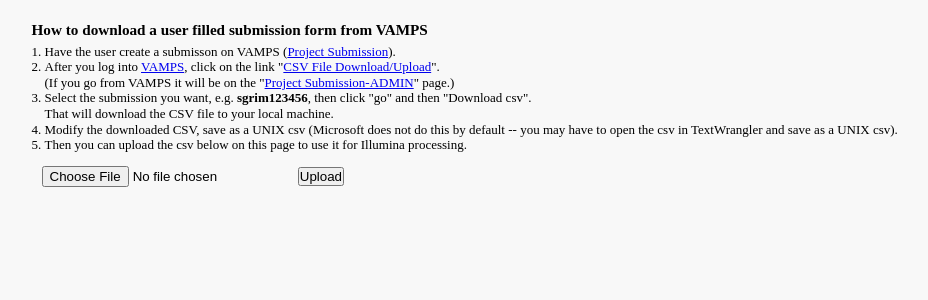
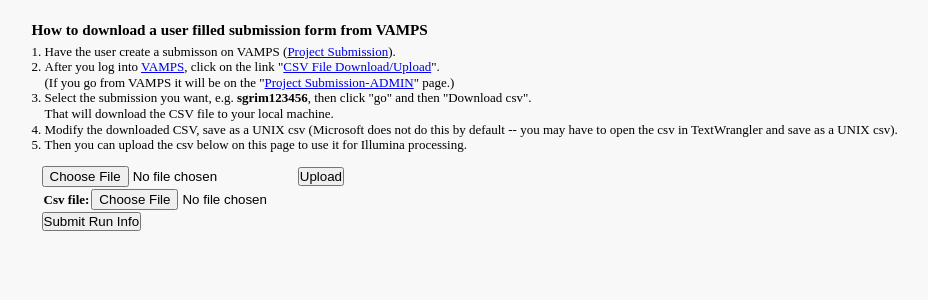
Before and after one commit to MBL-Woods-Hole/django_sites, a Django app: template mysite/submission/templates/submission/upload_metadata.html in a window 1280 px wide. Shown: the part 142-442 px from the top of the page, without its empty margins (145-1073 px from the left). Run offline with Django 3.2, Linux system fonts and the light colour scheme; the template is opened without the code that fills it: values that come from a table or form of the project are taken from there, others are empty; parts of the project's set-up code (start-up, migrations or seed data) failed here and were passed over.

Commit message:
all 3 on one page

```diff
--- a/mysite/submission/templates/submission/upload_metadata.html
+++ b/mysite/submission/templates/submission/upload_metadata.html
@@ -67,4 +67,57 @@
     <div class="clear"></div>
 
   {% endblock %}
+
+
+  {% if metadata_run_info_form %}
+      {% block upload_metadata_run_info_form %}
+
+        {% if metadata_run_info_form.errors %}
+            <p style="color: red;">
+                Please correct the error{{ form.errors|pluralize }} below.
+            </p>
+        {% endif %}
+
+          <div class="grid_12">
+            <!-- {{ csv_by_header_uniqued }} -->
+            <form action="" method="post">
+              <table class="normal_table">
+                {{ metadata_run_info_form.as_table }}
+              </table>
+                {% csrf_token %}
+                <input type="submit" value="Submit Run Info">
+            </form>
+          </div>
+          <div class="clear"></div>
+
+          <!--
+          <br />
+          <div class="grid_12">
+            <form method="post" name="csv_run_info" id="csv_run_info" action="">
+                {% include "submission/form_snippet.html" %}
+                <input type="hidden" name="csv_run_info" value="1">
+            </form>
+          </div>
+          <div class="clear"></div>
+          -->
+
+          <!--
+          <br />
+          <input type="button" value="Add new project" class="hide_project" />
+          <table .message>
+               <tr style="display:none;" class="hide_project_tr {{ show_class }}">
+                 <td colspan="3">
+                  <form method="post" name="form_project" id="form_project" action="">
+                      {% include "submission/form_snippet.html" %}
+                  </form>
+              </td>
+            </tr>
+          </table>
+          <br />
+          -->
+          <!-- see step_subm_metadata_form_project.php -->
+
+      {% endblock %}
+    {% endif %}
+
 {% endblock %}
--- a/mysite/submission/templates/submission/upload_metadata_run_info_form.html
+++ b/mysite/submission/templates/submission/upload_metadata_run_info_form.html
@@ -6,6 +6,8 @@
     I have a message
     {{ message }}
 {% endif %}
+
+    {% block upload_metadata_run_info_form %}
 
         <div class="grid_12">
           <!-- {{ csv_by_header_uniqued }} -->
@@ -46,5 +48,6 @@
         -->
         <!-- see step_subm_metadata_form_project.php -->
 
+    {% endblock %}
 
 {% endblock %}
--- a/mysite/submission/views.py
+++ b/mysite/submission/views.py
@@ -36,7 +36,7 @@ def upload_metadata(request):
         csv_handler.get_initial_run_info_data_dict()
         metadata_run_info_form = CsvRunInfoUploadForm(initial=csv_handler.run_info_from_csv)
 
-        return render(request, 'submission/upload_metadata_run_info_form.html', {'CsvRunInfoUploadForm': metadata_run_info_form, 'header': 'upload_metadata_run_info_form', 'csv_by_header_uniqued': csv_handler.csv_by_header_uniqued, 'error_message': error_message })
+        return render(request, 'submission/upload_metadata.html', {'metadata_run_info_form': metadata_run_info_form, 'header': 'upload_metadata_run_info_form', 'csv_by_header_uniqued': csv_handler.csv_by_header_uniqued, 'error_message': error_message })
     else:
         # print "EEE"
 
```
Also changed, not shown: mysite/submission/selenium_tests/metadata_upload_good_csv.html (+20 -0 lines), mysite/submission/templates/submission/upload_metadata_file.html (deleted, +0 -26 lines). Lines whose indentation alone changed are shown as unchanged.
